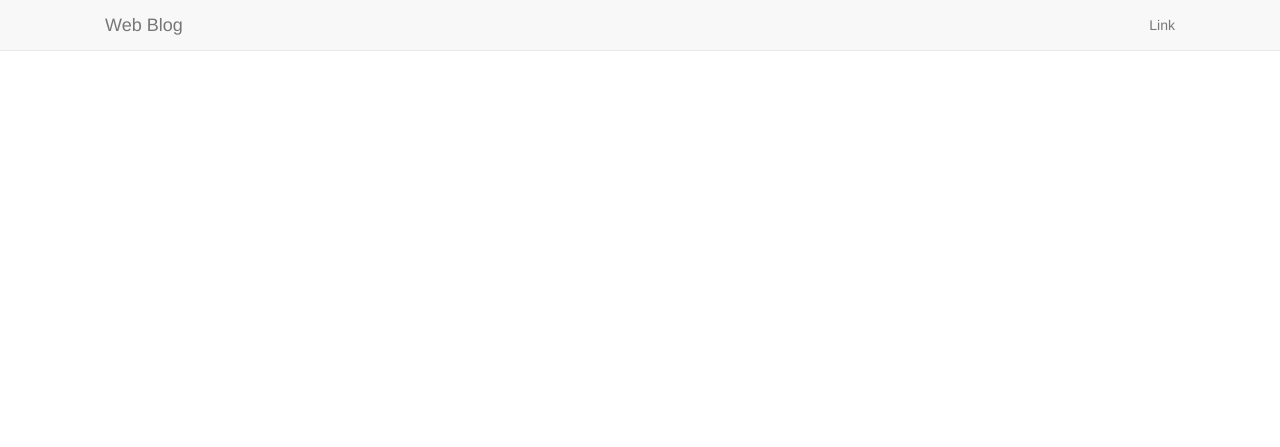
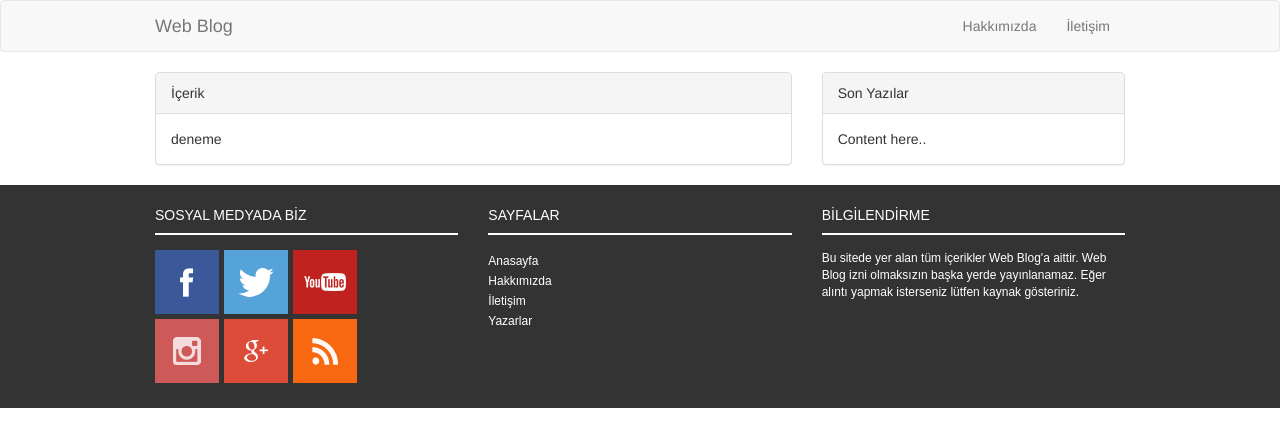
Before and after one commit to kadirsefaunal/wpgProje, a PHP site: page / in a window 1280 px wide. Shown: the top 447 px of the page. Run offline with PHP 8.4, Linux system fonts and the light colour scheme.

Commit message:
anasayfa çatısı tamamlandı

```diff
--- a/css/style.css
+++ b/css/style.css
@@ -1,3 +1,14 @@
 
-.container-fluid{ max-width:1100px; margin: 0 auto;}
-.container{ max-width:1100px; margin: 0 auto;}
+.container-fluid{ max-width:1000px; margin: 0 auto;}
+.container{ max-width:1000px; margin: 0 auto;}
+
+/* Footer */
+footer {background-color:#333; color:#FFF;}
+.sosyal{margin-bottom: 5px; margin-right: 1px; opacity: 1;}
+.sosyal:hover{opacity: 0.7;}
+.fbaslik{font-family: 'Bree Serif', sans-serif; font-size:14px;}
+.altmenu {list-style-type: none; margin: 0 auto; padding: 0px;}
+.altmenu >li>a{font-family: sans-serif; color:#FFF; font-size:12px; text-decoration: none;}
+.altmenu >li>a:hover{color: olive; transition-duration:0.5s;}
+.cizgi {border-bottom: 2px solid #ffffff; margin-bottom: 15px; margin-top: 8px;}
+.altyazi {font-family: sans-serif; font-size: 12px; color: #FFF;}
--- a/index.php
+++ b/index.php
@@ -7,7 +7,8 @@
     <title>Web Proje</title>
 	</head>
 <body>
-<nav class="navbar navbar-default navbar-fixed-top">
+<header>
+<nav class="navbar navbar-default">
   <div class="container-fluid">
     <!-- Brand and toggle get grouped for better mobile display -->
     <div class="navbar-header">
@@ -23,11 +24,58 @@
     <!-- Collect the nav links, forms, and other content for toggling -->
     <div class="collapse navbar-collapse" id="bs-example-navbar-collapse-1">
       <ul class="nav navbar-nav navbar-right">
-        <li><a href="#">Link</a></li>
+        <li><a href="#">Hakkımızda</a></li>
+        <li><a href="#">İletişim</a></li>
+
       </ul>
     </div><!-- /.navbar-collapse -->
   </div><!-- /.container-fluid -->
 </nav>
+</header>
+<div class="container">
+  <div class="row">
+    <div class="col-md-8">
+      <div class="panel panel-default">
+         	<div class="panel-heading">İçerik</div>
+         	<div class="panel-body">deneme</div>
+      </div>
+    </div>
+    <div class="col-md-4">
+      <div class="panel panel-default">
+         	<div class="panel-heading">Son Yazılar</div>
+         	<div class="panel-body">Content here..</div>
+      </div>
+    </div>
+  </div>
+</div>
+<footer>
+  <div class="container">
+	<div class="row">
+  		<div class="col-md-4"><br />
+        <span class="fbaslik">SOSYAL MEDYADA BİZ</span><div class="cizgi"></div>
+        <a href="#"><img class="sosyal" src="img/64-facebook.png" /></a>
+        <a href="#"><img class="sosyal" src="img/64-twitter.png" /></a>
+        <a href="#"><img class="sosyal" src="img/64-youtube-2.png" /></a><br />
+        <a href="#"><img class="sosyal" src="img/64-instagram.png" /></a>
+        <a href="#"><img class="sosyal" src="img/64-googleplus.png" /></a>
+        <a href="#"><img class="sosyal" src="img/64-rss.png" /></a><br /><br />
+      </div>
+  		<div class="col-md-4"><br />
+        <span class="fbaslik">SAYFALAR</span><div class="cizgi"></div>
+        <ul class="altmenu">
+          <li><a href="#">Anasayfa</a></li>
+          <li><a href="#">Hakkımızda</a></li>
+          <li><a href="#">İletişim</a></li>
+          <li><a href="#">Yazarlar</a></li>
+        </ul>
+      </div>
+  		<div class="col-md-4"><br />
+        <span class="fbaslik">BİLGİLENDİRME</span><div class="cizgi"></div>
+        <p class="altyazi">Bu sitede yer alan tüm içerikler Web Blog'a aittir. Web Blog izni olmaksızın başka yerde yayınlanamaz. Eğer alıntı yapmak isterseniz lütfen kaynak gösteriniz.</p>
+      </div>
+	</div>
+</div>
+</footer>
   <script src="js/jquery-2.2.3.min.js"></script>
   <script src="js/bootstrap.min.js"></script>
 </body>
```
Also changed, not shown: img/64-facebook.png (added), img/64-googleplus.png (added), img/64-instagram.png (added), img/64-rss.png (added), img/64-twitter.png (added), img/64-youtube-2.png (added).
